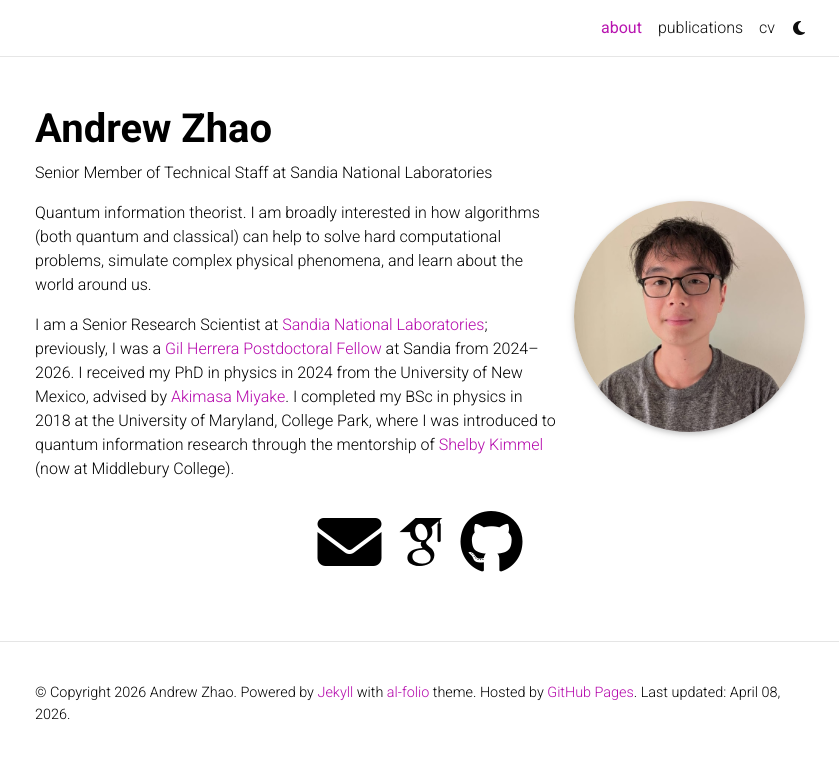
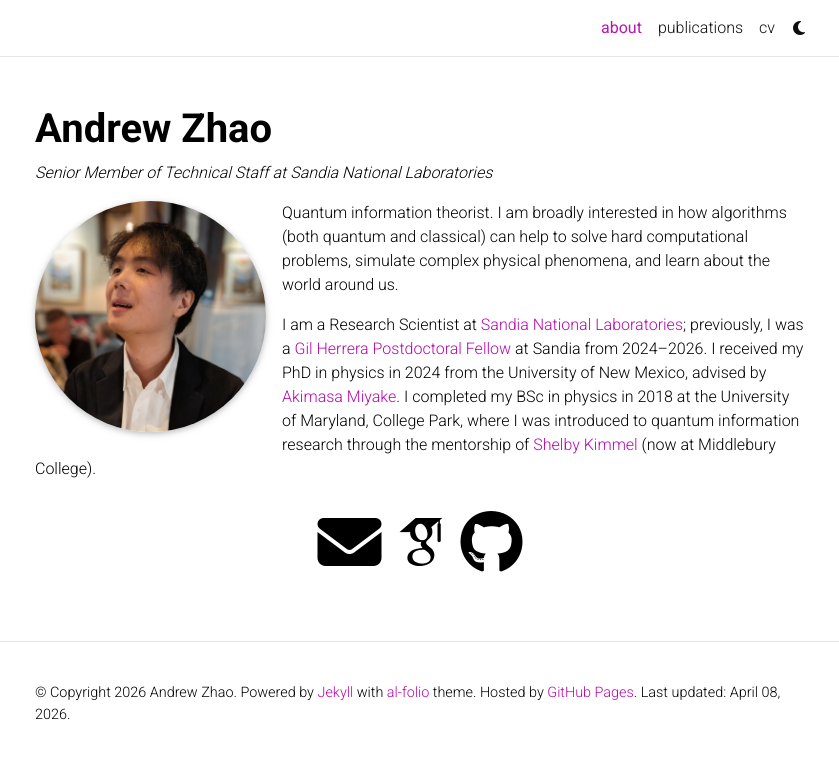
Before and after one commit to zhao-andrew/zhao-andrew.github.io, a Jekyll site: the page built from _pages/about.md, in a window 1280 px wide. Shown: the top 759 px of the page, without its empty margins (220-1059 px from the left). Built offline with Jekyll 4.4.1, drawn with Linux system fonts in a browser that asks for light colours; full-size pictures stand in for the smaller copies a plugin makes; some web fonts are replaced; comment, search, counter and statistics services are not loaded; a style sheet for code colours, icons or effects is not loaded; some of the changed lines change nothing that is shown.

Commit message:
Playing with some settings

```diff
--- a/_pages/about.md
+++ b/_pages/about.md
@@ -2,10 +2,10 @@
 layout: about
 title: about
 permalink: /
-subtitle: Senior Member of Technical Staff at Sandia National Laboratories
+subtitle: <i>Senior Member of Technical Staff at Sandia National Laboratories</i>
 
 profile:
-  align: right
+  align: left
   image: prof_pic.jpg
   image_circular: true # crops the image to make it circular
   more_info:
@@ -18,4 +18,4 @@
 
 Quantum information theorist. I am broadly interested in how algorithms (both quantum and classical) can help to solve hard computational problems, simulate complex physical phenomena, and learn about the world around us.
 
-I am a Senior Research Scientist at <a href="https://www.sandia.gov/">Sandia National Laboratories</a>; previously, I was a <a href="https://www.sandia.gov/quantum/gil-herrera-postdoctoral-fellowship/">Gil Herrera Postdoctoral Fellow</a> at Sandia from 2024–2026. I received my PhD in physics in 2024 from the University of New Mexico, advised by <a href="https://cquic.unm.edu/research/research-groups/miyake-research-group/index.html">Akimasa Miyake</a>. I completed my BSc in physics in 2018 at the University of Maryland, College Park, where I was introduced to quantum information research through the mentorship of <a href="https://shelbykimmel.com/">Shelby Kimmel</a> (now at Middlebury College).
+I am a Research Scientist at <a href="https://www.sandia.gov/">Sandia National Laboratories</a>; previously, I was a <a href="https://www.sandia.gov/quantum/gil-herrera-postdoctoral-fellowship/">Gil Herrera Postdoctoral Fellow</a> at Sandia from 2024–2026. I received my PhD in physics in 2024 from the University of New Mexico, advised by <a href="https://cquic.unm.edu/research/research-groups/miyake-research-group/index.html">Akimasa Miyake</a>. I completed my BSc in physics in 2018 at the University of Maryland, College Park, where I was introduced to quantum information research through the mentorship of <a href="https://shelbykimmel.com/">Shelby Kimmel</a> (now at Middlebury College).
```
Also changed, not shown: assets/img/prof_pic.jpg.
